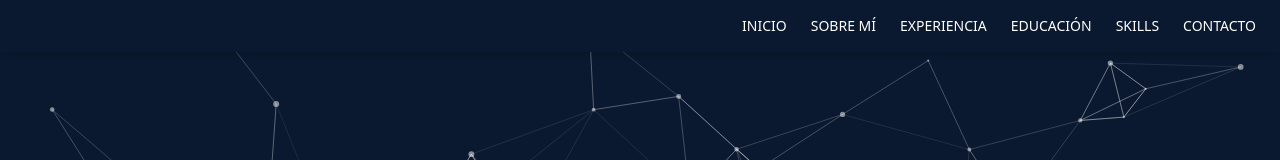
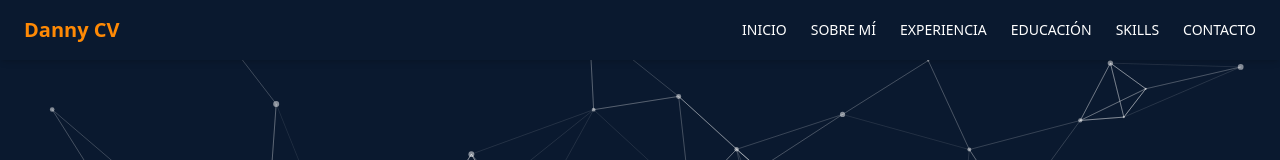
Before and after one commit to DLV19/CV-Daniel-Landeros-Valenzuela, a React (Vite) app: page / in a window 1280 px wide. Shown: the top 160 px of the page. Built offline with nearby package versions, Linux system fonts and the light colour scheme.

Commit message:
se reparo el problema de la redireccion en navbar

```diff
--- a/package.json
+++ b/package.json
@@ -13,7 +13,6 @@
     "@tailwindcss/vite": "^4.1.7",
     "react": "^19.1.0",
     "react-dom": "^19.1.0",
-    "react-scroll": "^1.9.3",
     "react-tsparticles": "^2.12.0",
     "tailwindcss": "^4.1.7",
     "tsparticles": "^2.12.0"
--- a/src/App.css
+++ b/src/App.css
@@ -17,3 +17,8 @@
   top: 0;
   left: 0;
 }
+
+html {
+  scroll-behavior: smooth;
+  scroll-padding-top: 5rem; /* ajusta según tu navbar */
+}
--- a/src/componentes/Aboutme/Aboutme.jsx
+++ b/src/componentes/Aboutme/Aboutme.jsx
@@ -1,8 +1,8 @@
 export default function Aboutme() {
   return (
     <section
-      id="Aboutme"
-      className="min-h-screen px-6 py-20 text-white bg-[#0a192f] flex flex-col items-center text-center"
+      id="aboutme"
+        className="min-h-screen px-6 py-20 text-white bg-transparent flex flex-col items-center text-center"
     >
       <h2 className="text-3xl md:text-4xl font-bold mb-2 text-orange-400">
         Sobre mí
--- a/src/componentes/Navbar/Navbar.jsx
+++ b/src/componentes/Navbar/Navbar.jsx
@@ -1,22 +1,41 @@
-import { Link } from "react-scroll";
-
-export default function Navbar(){
-    return (
-        <header className="fixed w-full bg-[#0a192f] text-white shadow-md z-50">
+export default function Navbar() {
+  return (
+    <header className="fixed w-full bg-[#0a192f] text-white shadow-md z-50">
       <nav className="flex justify-between items-center px-6 py-4">
-        <h1 className="text-xl font-bold text-orange-400"></h1>
+        <h1 className="text-xl font-bold text-orange-400">Danny CV</h1>
         <ul className="flex space-x-6 text-sm uppercase">
-          <li><Link to="inicio" smooth duration={500} className="cursor-pointer hover:text-orange-400">Inicio</Link></li>
-          <li><Link to="Aboutme" smooth={true} duration={500} spy={true} offset={-80} className="cursor-pointer hover:text-orange-400">Sobre mí</Link></li>
-          <li><Link to="experiencia" smooth duration={500} className="cursor-pointer hover:text-orange-400">Experiencia</Link></li>
-          <li><Link to="educacion" smooth duration={500} className="cursor-pointer hover:text-orange-400">Educación</Link></li>
-          <li><Link to="skills" smooth duration={500} className="cursor-pointer hover:text-orange-400">Skills</Link></li>
-          <li><Link to="contacto" smooth duration={500} className="cursor-pointer hover:text-orange-400">Contacto</Link></li>
+          <li>
+            <a href="#inicio" className="cursor-pointer hover:text-orange-400">
+              Inicio
+            </a>
+          </li>
+          <li>
+            <a href="#aboutme" className="cursor-pointer hover:text-orange-400">
+              Sobre mí
+            </a>
+          </li>
+          <li>
+            <a href="#experiencia" className="cursor-pointer hover:text-orange-400">
+              Experiencia
+            </a>
+          </li>
+          <li>
+            <a href="#educacion" className="cursor-pointer hover:text-orange-400">
+              Educación
+            </a>
+          </li>
+          <li>
+            <a href="#skills" className="cursor-pointer hover:text-orange-400">
+              Skills
+            </a>
+          </li>
+          <li>
+            <a href="#contacto" className="cursor-pointer hover:text-orange-400">
+              Contacto
+            </a>
+          </li>
         </ul>
       </nav>
     </header>
-
-    );
-
-
+  );
 }
```
Also changed, not shown: 1 other file (tests, documents, lock files or other folders).
